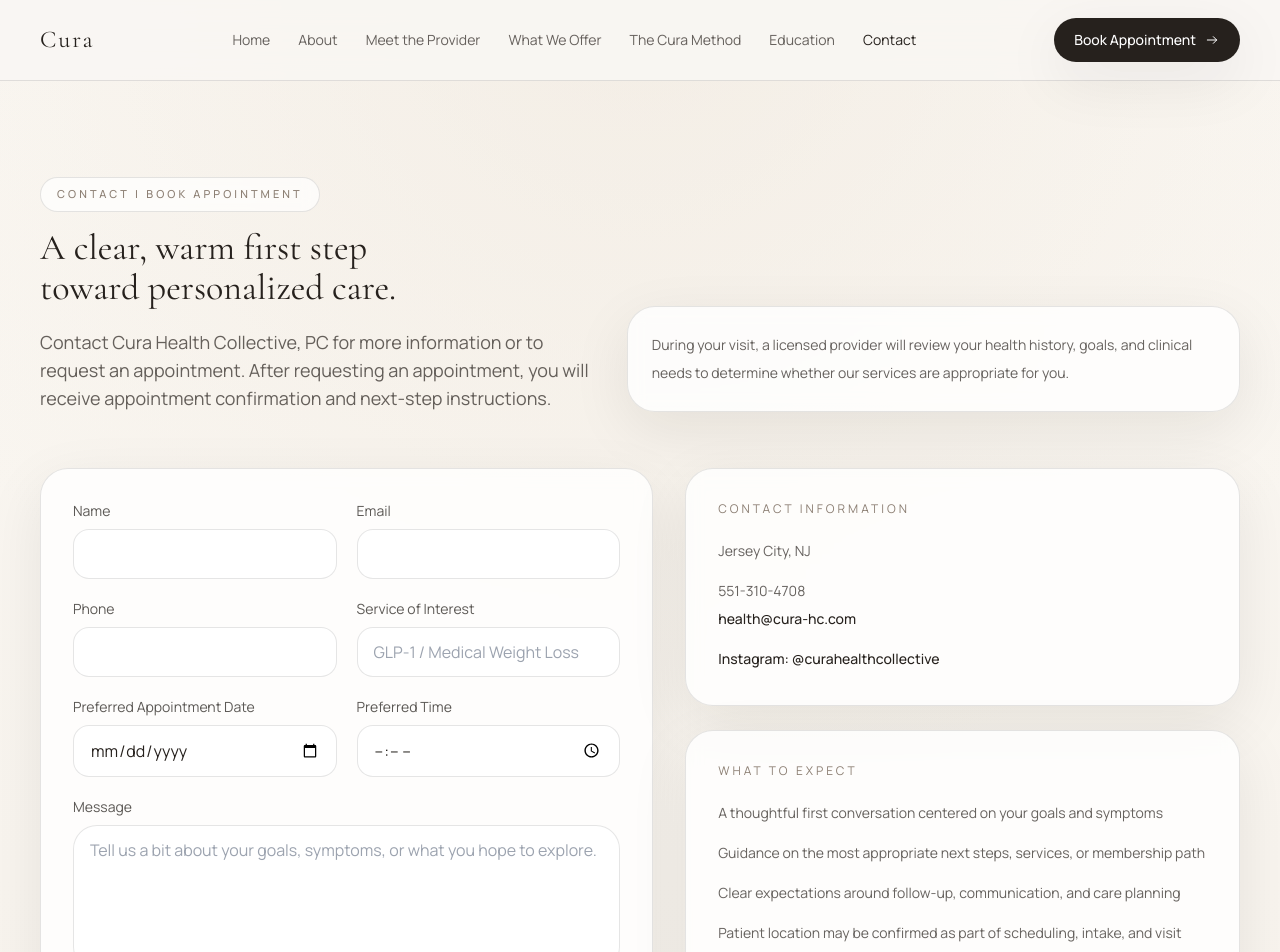
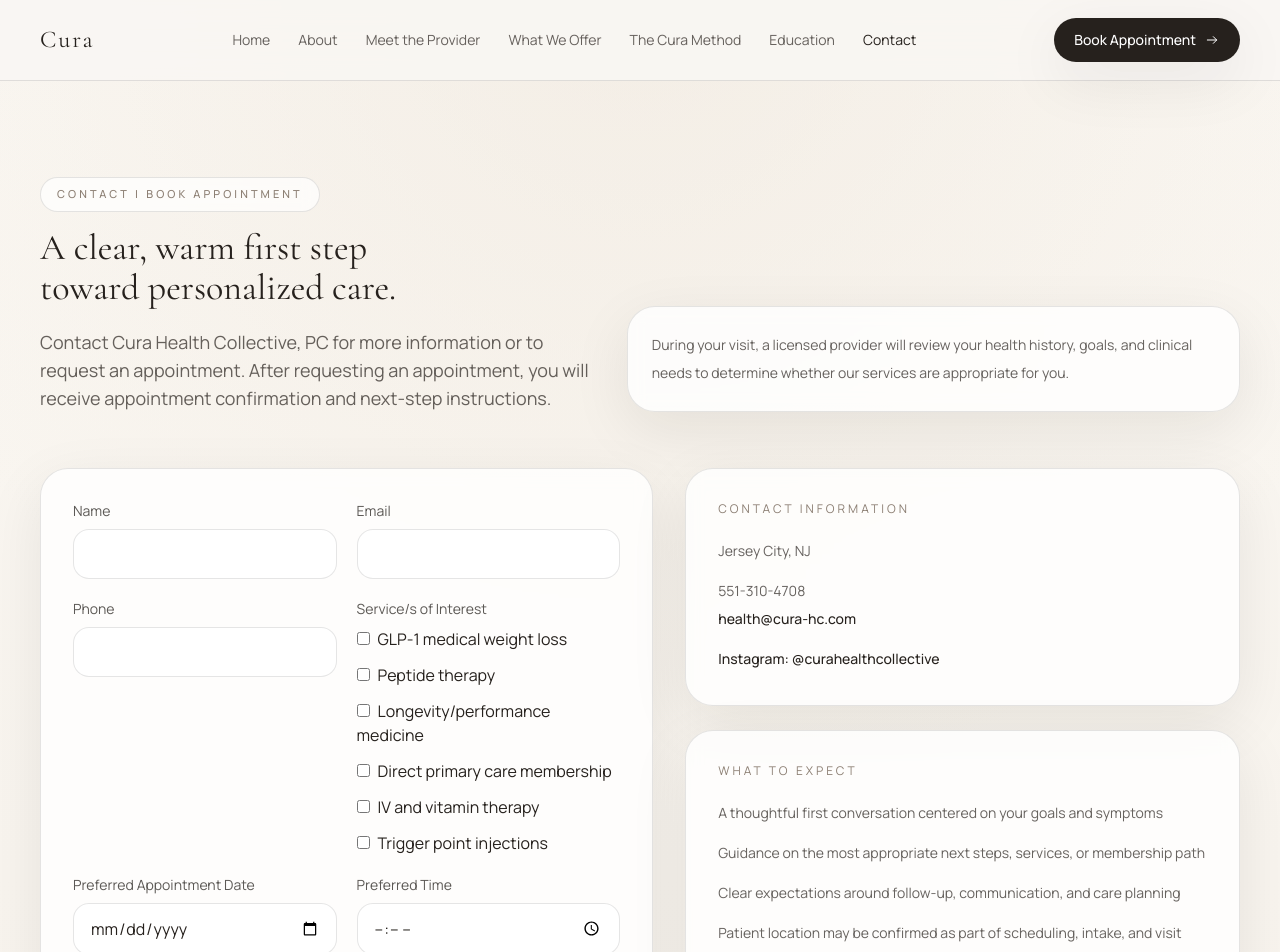
Before and after one commit to Cura-HC/cura-site, a Next.js app: page /contact in a window 1280 px wide. Shown: the top 952 px of the page. Built offline with nearby package versions, Linux system fonts and the light colour scheme.

Commit message:
Refactor contact form services field to controlled checkboxes

```diff
--- a/components/contact-form.tsx
+++ b/components/contact-form.tsx
@@ -1,20 +1,56 @@
 "use client";
 
-import { useMemo, useState } from "react";
-import { useSearchParams } from "next/navigation";
+import { useState } from "react";
 
-export function ContactForm() {
-  const params = useSearchParams();
-  const preselected = useMemo(() => params.get("services")?.split(",").filter(Boolean).join(", "), [params]);
+const ContactForm = () => {
   const [submitted, setSubmitted] = useState(false);
+  const [servicesOfInterest, setServicesOfInterest] = useState<string[]>([]);
+
+  const services = [
+    "GLP-1 medical weight loss",
+    "Peptide therapy",
+    "Longevity/performance medicine",
+    "Direct primary care membership",
+    "IV and vitamin therapy",
+    "Trigger point injections",
+  ];
+
+  const serviceItems = services.map((service) => (
+    <div key={service}>
+      <input
+        id={service}
+        type="checkbox"
+        value={service}
+        checked={servicesOfInterest.includes(service)}
+        onChange={(e) => {
+          if (e.target.checked) {
+            setServicesOfInterest([...servicesOfInterest, service]);
+          } else {
+            setServicesOfInterest(
+              servicesOfInterest.filter(
+                (selectedService) => selectedService !== service,
+              ),
+            );
+          }
+        }}
+        className="mr-2"
+      />
+      <label htmlFor={service}>{service}</label>
+    </div>
+  ));
 
   if (submitted) {
     return (
       <div className="panel rounded-[32px] p-8">
-        <p className="text-xs uppercase tracking-[0.25em] text-taupe">Request Received</p>
-        <h3 className="mt-4 font-serif text-3xl text-charcoal">Thank you for reaching out.</h3>
+        <p className="text-xs uppercase tracking-[0.25em] text-taupe">
+          Request Received
+        </p>
+        <h3 className="mt-4 font-serif text-3xl text-charcoal">
+          Thank you for reaching out.
+        </h3>
         <p className="mt-4 max-w-xl text-base leading-7 text-charcoal/70">
-          Your request has been received. Cura Health Collective, PC will follow up with appointment confirmation and next-step instructions.
+          Your request has been received. Cura Health Collective will follow up
+          with appointment confirmation and instructions for next steps.
         </p>
       </div>
     );
@@ -31,31 +67,49 @@
       <div className="grid gap-5 md:grid-cols-2">
         <label className="block">
           <span className="mb-2 block text-sm text-charcoal/75">Name</span>
-          <input required className="w-full rounded-2xl border border-black/10 bg-white px-4 py-3 outline-none transition focus:border-charcoal" />
-        </label>
-        <label className="block">
-          <span className="mb-2 block text-sm text-charcoal/75">Email</span>
-          <input type="email" required className="w-full rounded-2xl border border-black/10 bg-white px-4 py-3 outline-none transition focus:border-charcoal" />
-        </label>
-        <label className="block">
-          <span className="mb-2 block text-sm text-charcoal/75">Phone</span>
-          <input type="tel" className="w-full rounded-2xl border border-black/10 bg-white px-4 py-3 outline-none transition focus:border-charcoal" />
-        </label>
-        <label className="block">
-          <span className="mb-2 block text-sm text-charcoal/75">Service of Interest</span>
           <input
-            defaultValue={preselected || ""}
-            placeholder="GLP-1 / Medical Weight Loss"
+            required
             className="w-full rounded-2xl border border-black/10 bg-white px-4 py-3 outline-none transition focus:border-charcoal"
           />
         </label>
         <label className="block">
-          <span className="mb-2 block text-sm text-charcoal/75">Preferred Appointment Date</span>
-          <input type="date" className="w-full rounded-2xl border border-black/10 bg-white px-4 py-3 outline-none transition focus:border-charcoal" />
+          <span className="mb-2 block text-sm text-charcoal/75">Email</span>
+          <input
+            type="email"
+            required
+            className="w-full rounded-2xl border border-black/10 bg-white px-4 py-3 outline-none transition focus:border-charcoal"
+          />
         </label>
         <label className="block">
-          <span className="mb-2 block text-sm text-charcoal/75">Preferred Time</span>
-          <input type="time" className="w-full rounded-2xl border border-black/10 bg-white px-4 py-3 outline-none transition focus:border-charcoal" />
+          <span className="mb-2 block text-sm text-charcoal/75">Phone</span>
+          <input
+            type="tel"
+            className="w-full rounded-2xl border border-black/10 bg-white px-4 py-3 outline-none transition focus:border-charcoal"
+          />
+        </label>
+        <label className="block">
+          <span className="mb-2 block text-sm text-charcoal/75">
+            Service/s of Interest
+          </span>
+          <div className="grid gap-3">{serviceItems}</div>
+        </label>
+        <label className="block">
+          <span className="mb-2 block text-sm text-charcoal/75">
+            Preferred Appointment Date
+          </span>
+          <input
+            type="date"
+            className="w-full rounded-2xl border border-black/10 bg-white px-4 py-3 outline-none transition focus:border-charcoal"
+          />
+        </label>
+        <label className="block">
+          <span className="mb-2 block text-sm text-charcoal/75">
+            Preferred Time
+          </span>
+          <input
+            type="time"
+            className="w-full rounded-2xl border border-black/10 bg-white px-4 py-3 outline-none transition focus:border-charcoal"
+          />
         </label>
       </div>
       <label className="mt-5 block">
@@ -68,12 +122,18 @@
       </label>
 
       <div className="mt-6 rounded-[24px] border border-dashed border-black/10 bg-[#faf7f2] p-4 text-sm leading-6 text-charcoal/60">
-        Please avoid sending sensitive medical details, payment information, or urgent concerns through this general contact form...
+        Please avoid sending sensitive medical details, payment information, or
+        urgent concerns through this general contact form...
       </div>
 
-      <button type="submit" className="mt-6 rounded-full bg-charcoal px-6 py-3 text-sm font-medium text-white transition hover:bg-black">
+      <button
+        type="submit"
+        className="mt-6 rounded-full bg-charcoal px-6 py-3 text-sm font-medium text-white transition hover:bg-black"
+      >
         Submit Request
       </button>
     </form>
   );
-}
+};
+
+export default ContactForm;
```
Also changed, not shown: app/contact/page.tsx (+44 -13 lines).
